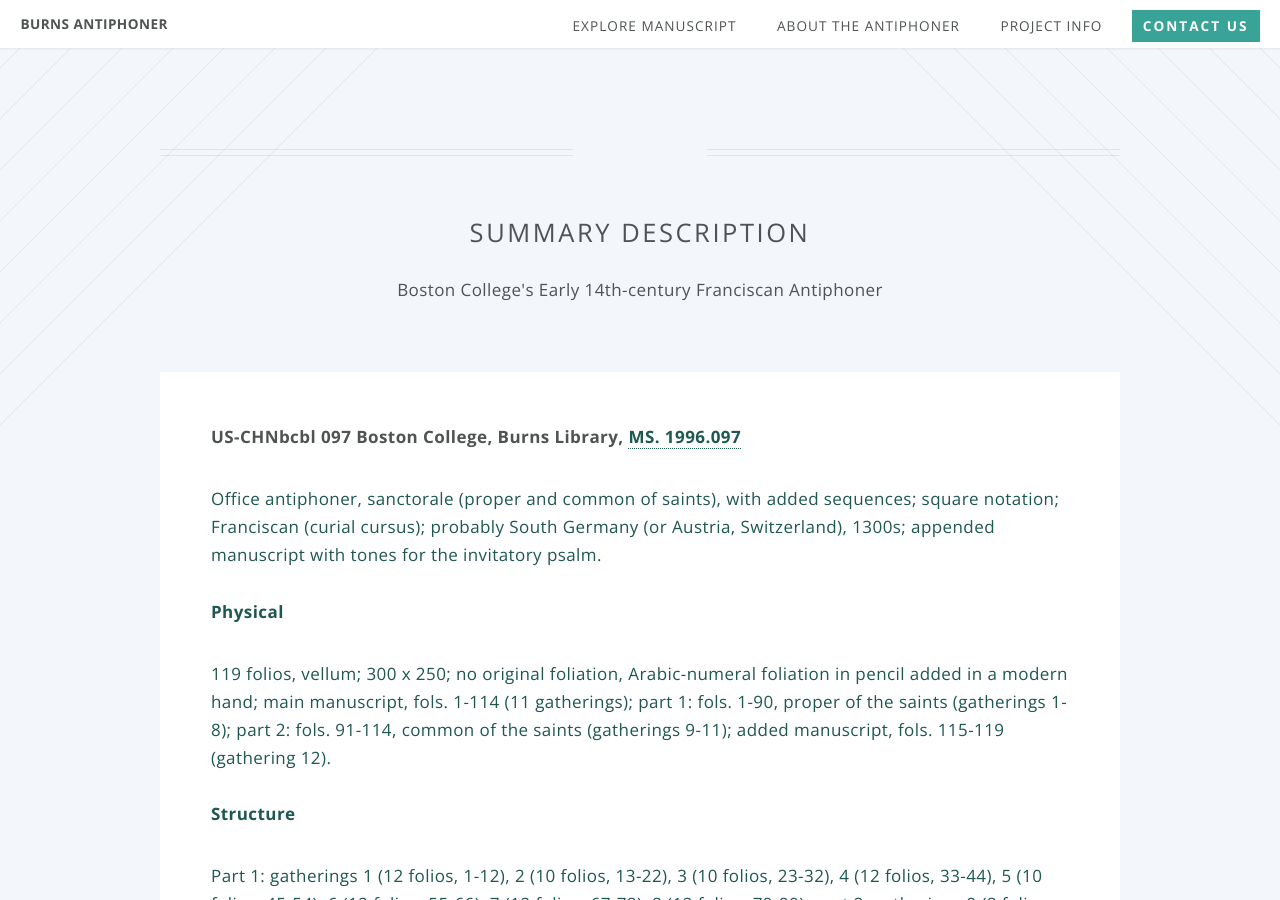
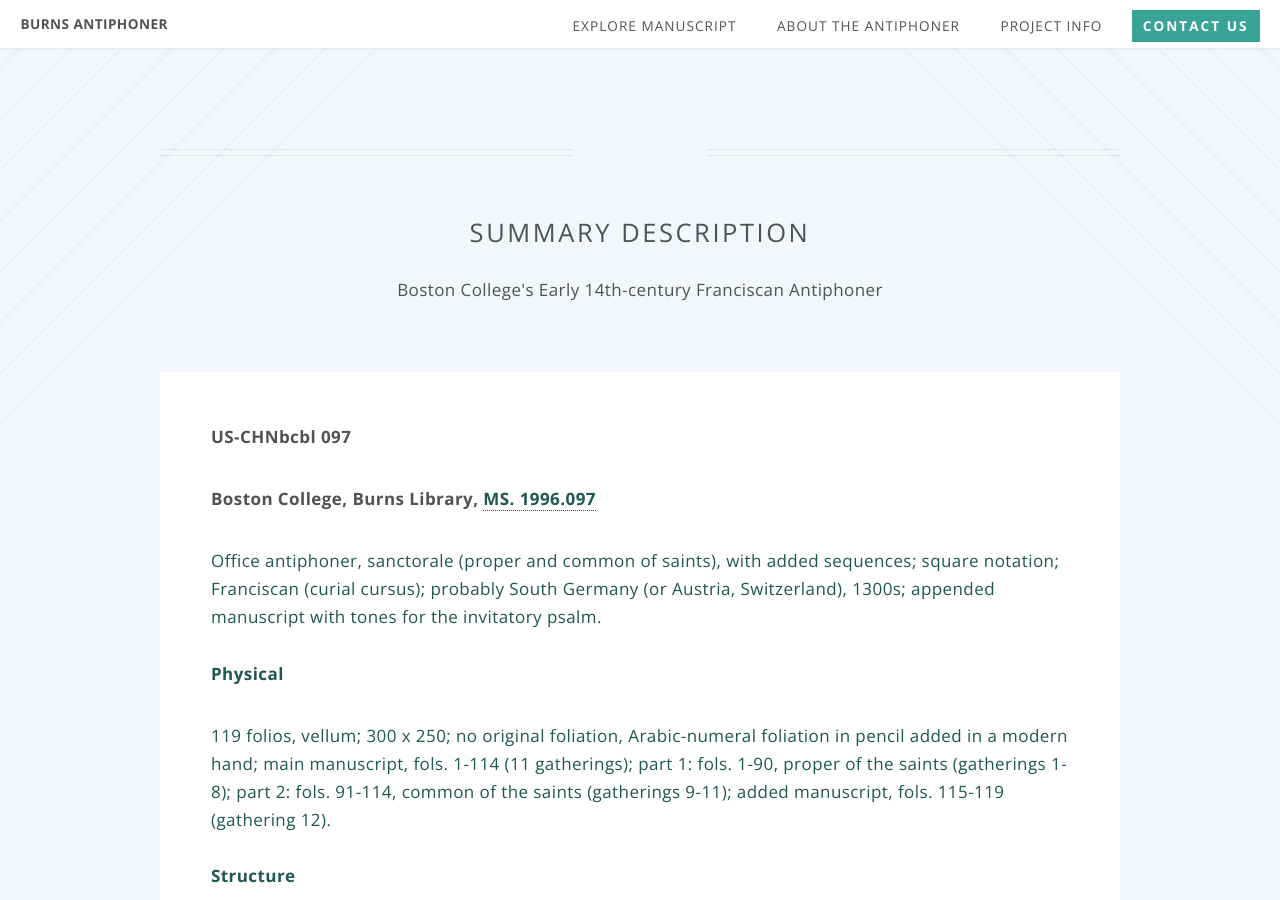
Before and after one commit to BCDigSchol/antiphoner-site, a Jekyll site: the page built from description.html, in a window 1280 px wide and 900 px high. Built offline with Jekyll 4.4.1, drawn with Linux system fonts in a browser that asks for light colours.

Commit message:
Updated text layout

```diff
--- a/description.html
+++ b/description.html
@@ -8,8 +8,8 @@
     <section>
 
 
-<span style="font-weight:bold">US-CHNbcbl 097</span>
-<span style="font-weight:bold">Boston College, Burns Library, <a href="http://hdl.handle.net/2345/2231" target="_blank">MS. 1996.097<a/></span></p>
+<p><span style="font-weight:bold">US-CHNbcbl 097</span></p>
+<p><span style="font-weight:bold">Boston College, Burns Library, <a href="http://hdl.handle.net/2345/2231" target="_blank">MS. 1996.097<a/></span></p>
 
 <p>Office antiphoner, sanctorale (proper and common of saints), with added sequences; square notation; Franciscan (curial cursus); probably South Germany (or Austria, Switzerland), 1300s; appended manuscript with tones for the invitatory psalm.<br /><span style="font-weight:bold"><br />Physical</span></p>
 
```
